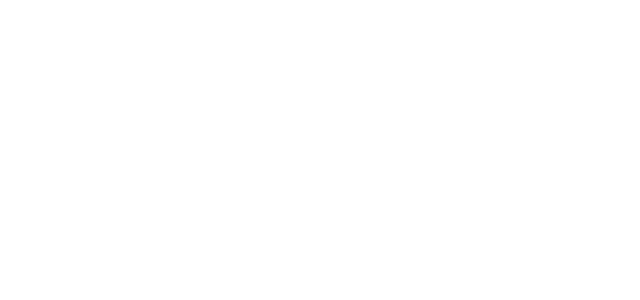
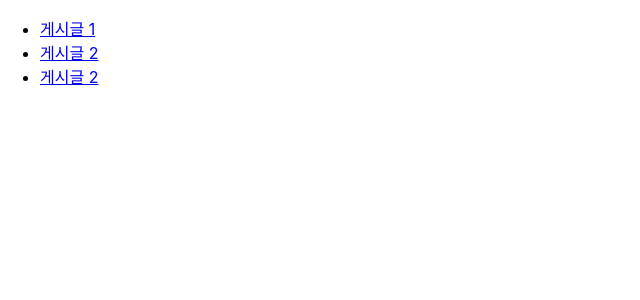
Before and after one commit to sungjaechoi/router-tutorial, a React (Create React App) app: page /articles in a window 1280 px wide. Before the commit this address had no page. Shown: the top 300 px of the page, without its empty margins (0-640 px from the left). Built offline with nearby package versions, Linux system fonts and the light colour scheme.

Commit message:
중첩 라우트 사용 전

```diff
--- a/package.json
+++ b/package.json
@@ -35,5 +35,8 @@
       "last 1 firefox version",
       "last 1 safari version"
     ]
+  },
+  "devDependencies": {
+    "@babel/plugin-proposal-private-property-in-object": "^7.21.11"
   }
 }
--- a/src/App.js
+++ b/src/App.js
@@ -2,6 +2,8 @@
 import About from "./pages/About";
 import Home from "./pages/Home";
 import Profile from "./pages/Profile"
+import Articles from "./pages/Articles";
+import Article from "./pages/Article";
 
 function App() {
   // console.log(<About/>)
@@ -11,6 +13,8 @@
       <Route path="/" element={<Home />} />
       <Route path="/about" element={<About />} />
       <Route path="/profiles/:username" element={<Profile/>}/>
+      <Route path="/articles" element={<Articles/>}/>
+      <Route path="/articles/:id" element={<Article/>}/>
     </Routes>
   );
 }
--- /dev/null
+++ b/src/pages/Article.js
@@ -0,0 +1,13 @@
+import { useParams } from "react-router-dom";
+
+const Article = () => {
+  const {id} = useParams();
+
+  return(
+    <div>
+      <h2>게시글 {id}</h2>
+    </div>
+  )
+}
+
+export default Article;
--- /dev/null
+++ b/src/pages/Articles.js
@@ -0,0 +1,20 @@
+import { Link } from 'react-router-dom'
+
+const Articles = () => {
+
+  return(
+    <ul>
+      <li>
+        <Link to="/articles/1">게시글 1</Link>
+      </li>
+      <li>
+        <Link to="/articles/2">게시글 2</Link>
+      </li>
+      <li>
+        <Link to="/articles/2">게시글 2</Link>
+      </li>
+    </ul>
+  )
+}
+
+export default Articles;
--- a/src/pages/Home.js
+++ b/src/pages/Home.js
@@ -18,6 +18,9 @@
         <li>
           <Link to="/profiles/void">존재하지 않는 프로필</Link>
         </li>
+        <li>
+          <Link to="/articles">게시글 목록</Link>
+        </li>
       </ul>
     </div>
   )
```
Also changed, not shown: 1 other file (tests, documents, lock files or other folders).
